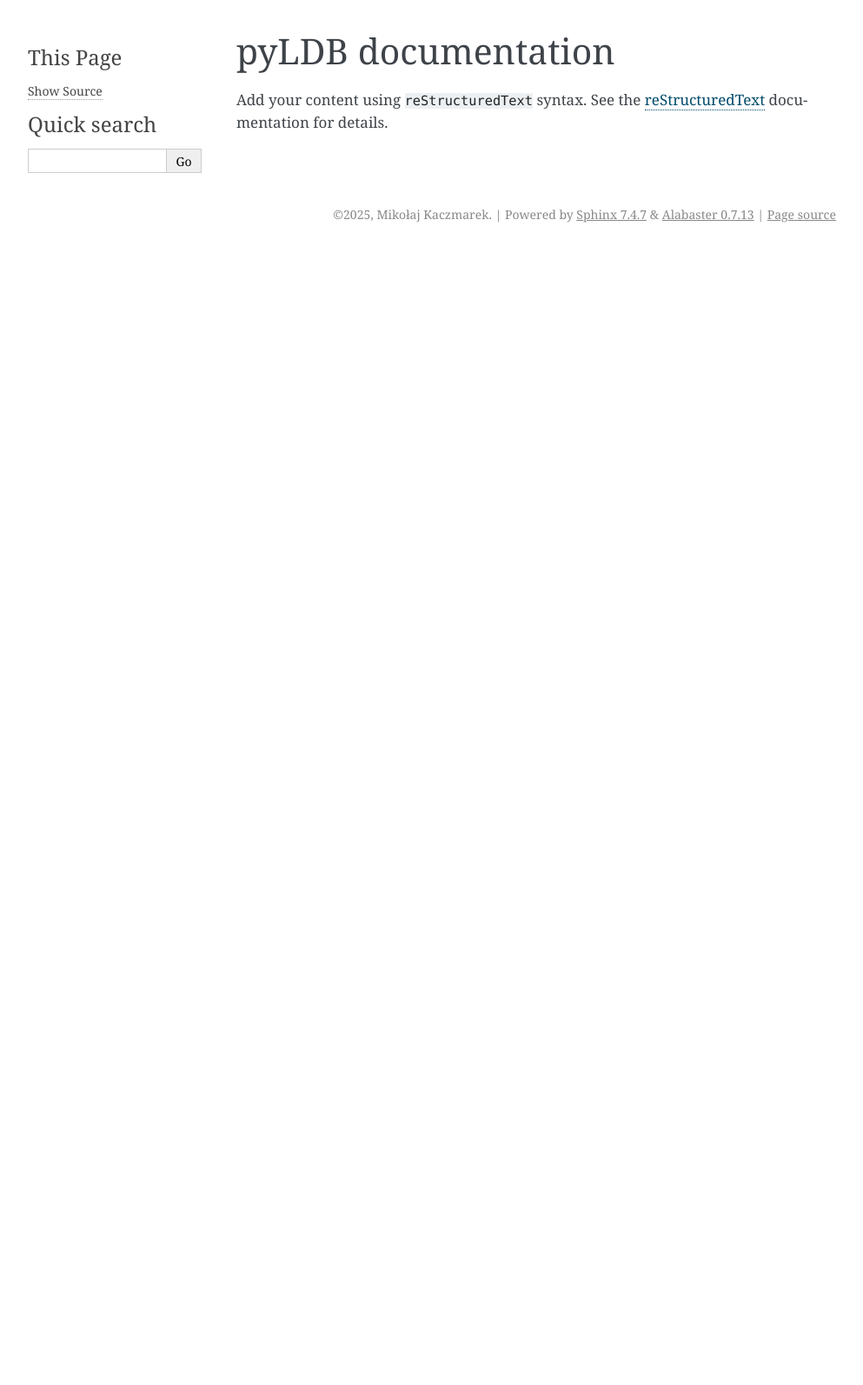
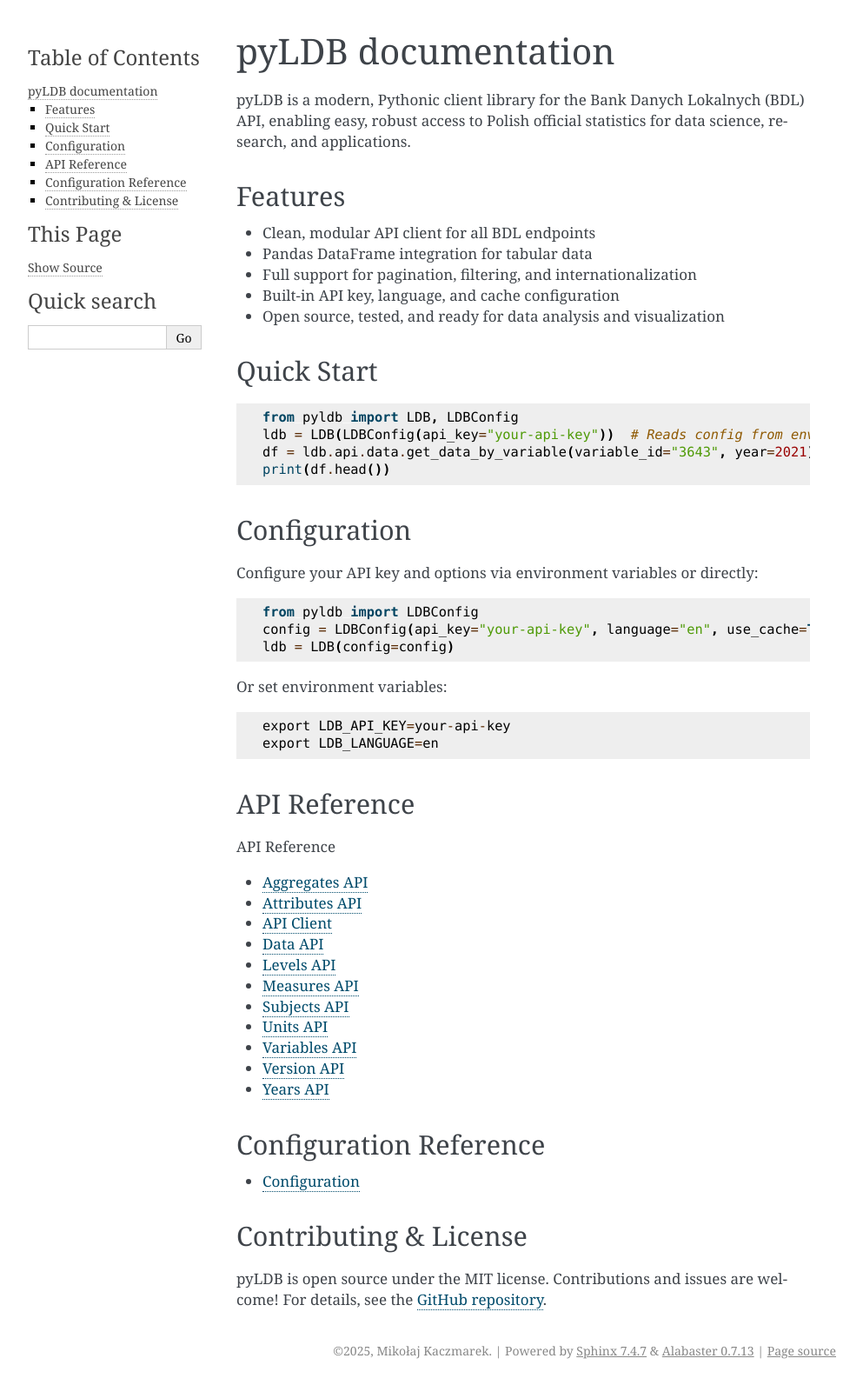
Before and after one commit to AN0DA/pyLDB, a Sphinx documentation site: the page built from docs/index.rst, in a window 1280 px wide. Shown: the whole page at 87% size, without its empty margins (148-1141 px from the left). Built offline with Sphinx 7.4.7, drawn with Linux system fonts in a browser that asks for light colours; before the commit the page ends 900 px from its top, so only the background shows below that.

Commit message:
docs(api): add documentation for API endpoints and client classes

```diff
--- /dev/null
+++ b/docs/api/api_aggregates.rst
@@ -0,0 +1,9 @@
+Aggregates API
+==============
+
+.. automodule:: pyldb.api.aggregates
+    :members:
+    :undoc-members:
+    :show-inheritance:
+
+Access aggregate metadata and details.
--- /dev/null
+++ b/docs/api/api_attributes.rst
@@ -0,0 +1,9 @@
+Attributes API
+==============
+
+.. automodule:: pyldb.api.attributes
+    :members:
+    :undoc-members:
+    :show-inheritance:
+
+List and retrieve attribute metadata.
--- /dev/null
+++ b/docs/api/api_client.rst
@@ -0,0 +1,9 @@
+API Client
+==========
+
+.. automodule:: pyldb.client
+    :members:
+    :undoc-members:
+    :show-inheritance:
+
+The `LDB` class is the main entry point, aggregating all API endpoint groups as attributes under `.api`.
--- /dev/null
+++ b/docs/api/api_measures.rst
@@ -0,0 +1,9 @@
+Measures API
+============
+
+.. automodule:: pyldb.api.measures
+    :members:
+    :undoc-members:
+    :show-inheritance:
+
+Access unit-of-measure metadata.
--- /dev/null
+++ b/docs/api/api_subjects.rst
@@ -0,0 +1,9 @@
+Subjects API
+============
+
+.. automodule:: pyldb.api.subjects
+    :members:
+    :undoc-members:
+    :show-inheritance:
+
+Browse the subject hierarchy (thematic areas).
--- /dev/null
+++ b/docs/api/api_variables.rst
@@ -0,0 +1,9 @@
+Variables API
+=============
+
+.. automodule:: pyldb.api.variables
+    :members:
+    :undoc-members:
+    :show-inheritance:
+
+List and retrieve variable metadata.
--- /dev/null
+++ b/docs/api/api_version.rst
@@ -0,0 +1,9 @@
+Version API
+===========
+
+.. automodule:: pyldb.api.version
+    :members:
+    :undoc-members:
+    :show-inheritance:
+
+Get the BDL API version/build information.
--- /dev/null
+++ b/docs/api/api_years.rst
@@ -0,0 +1,9 @@
+Years API
+=========
+
+.. automodule:: pyldb.api.years
+    :members:
+    :undoc-members:
+    :show-inheritance:
+
+List and retrieve available data years.
--- a/docs/index.rst
+++ b/docs/index.rst
@@ -1,16 +1,65 @@
-.. pyLDB documentation master file, created by
-   sphinx-quickstart on Wed Jun 11 14:14:21 2025.
-   You can adapt this file completely to your liking, but it should at least
-   contain the root `toctree` directive.
-
 pyLDB documentation
 ===================
 
-Add your content using ``reStructuredText`` syntax. See the
-`reStructuredText <https://www.sphinx-doc.org/en/master/usage/restructuredtext/index.html>`_
-documentation for details.
+pyLDB is a modern, Pythonic client library for the Bank Danych Lokalnych (BDL) API,
+enabling easy, robust access to Polish official statistics for data science, research,
+and applications.
 
+Features
+--------
+
+- Clean, modular API client for all BDL endpoints
+- Pandas DataFrame integration for tabular data
+- Full support for pagination, filtering, and internationalization
+- Built-in API key, language, and cache configuration
+- Open source, tested, and ready for data analysis and visualization
+
+Quick Start
+-----------
+
+.. code-block:: python
+
+    from pyldb import LDB, LDBConfig
+    ldb = LDB(LDBConfig(api_key="your-api-key"))  # Reads config from environment or defaults
+    df = ldb.api.data.get_data_by_variable(variable_id="3643", year=2021)
+    print(df.head())
+
+Configuration
+-------------
+
+Configure your API key and options via environment variables or directly:
+
+.. code-block:: python
+
+    from pyldb import LDBConfig
+    config = LDBConfig(api_key="your-api-key", language="en", use_cache=True)
+    ldb = LDB(config=config)
+
+Or set environment variables::
+
+    export LDB_API_KEY=your-api-key
+    export LDB_LANGUAGE=en
+
+API Reference
+-------------
 
 .. toctree::
    :maxdepth: 2
-   :caption: Contents:
+   :caption: API Reference
+   :glob:
+
+   api/*
+
+Configuration Reference
+-----------------------
+
+.. toctree::
+   :maxdepth: 2
+
+   config
+
+Contributing & License
+----------------------
+
+pyLDB is open source under the MIT license. Contributions and issues are welcome!
+For details, see the `GitHub repository <https://github.com/AN0DA/pyldb>`_.
```
Also changed, not shown: docs/api/api_data.rst (added, +21 -0 lines), docs/api/api_levels.rst (added, +9 -0 lines), docs/api/api_units.rst (added, +9 -0 lines), docs/config.rst (added, +9 -0 lines).
